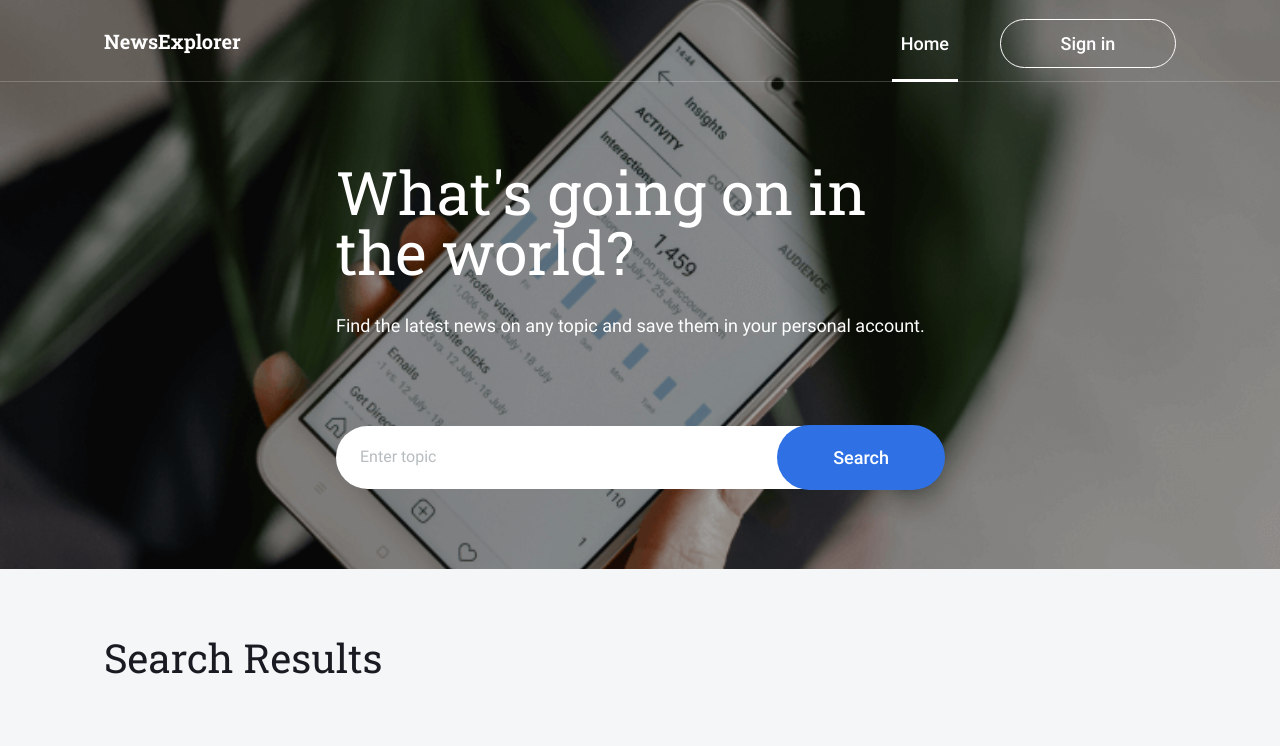
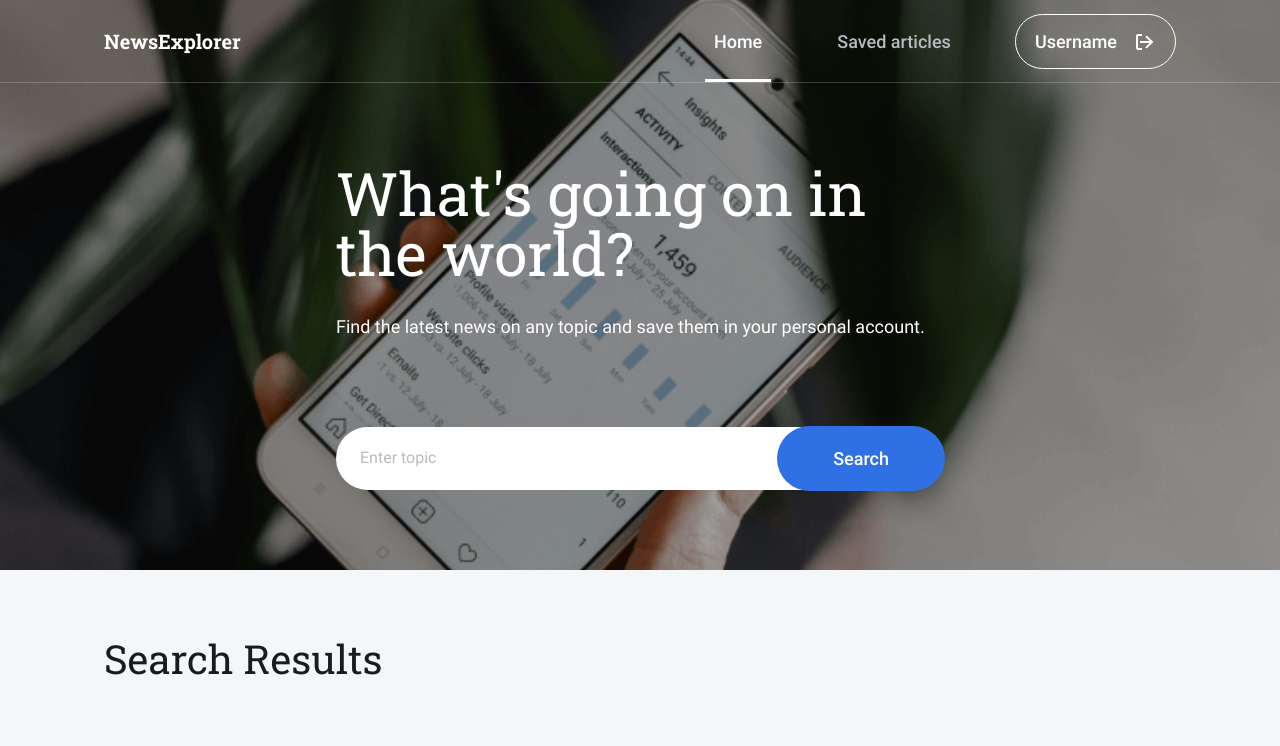
Before and after one commit to toriroe/newsexplorer_frontend, a React (Create React App) app: page /#/ in a window 1280 px wide. Shown: the top 746 px of the page. Built offline with nearby package versions, Linux system fonts and the light colour scheme.

Commit message:
markup/styles for main page 'logged in', add isLoggedIn context

```diff
--- a/src/components/App/App.js
+++ b/src/components/App/App.js
@@ -7,6 +7,7 @@ import SignInModal from "../SignInModal/SignInModal";
 import { Switch, Route } from "react-router-dom";
 import { useEffect, useState } from "react";
 import { CurrentPageContext } from "../../contexts/CurrentPageContext";
+import { CurrentUserContext } from "../../contexts/CurrentUserContext";
 import { useLocation } from "react-router-dom/cjs/react-router-dom.min";
 
 function App() {
@@ -14,6 +15,7 @@ function App() {
 
   /* ------------------------------- Use States ------------------------------- */
   const [currentPage, setCurrentPage] = useState("");
+  const [isLoggedIn, setIsLoggedIn] = useState(true);
 
   /* ------------------------------- Use Effects ------------------------------ */
 
@@ -21,11 +23,10 @@ function App() {
     setCurrentPage(location.pathname);
   }, [location.pathname]);
 
-  console.log(currentPage);
-
   return (
     <>
       <CurrentPageContext.Provider value={{ currentPage }}>
+        <CurrentUserContext.Provider value={{ isLoggedIn }}>
           <Switch>
             <Route exact path="/">
               <Main />
@@ -35,6 +36,7 @@ function App() {
             </Route>
           </Switch>
           <Footer />
+        </CurrentUserContext.Provider>
       </CurrentPageContext.Provider>
     </>
   );
--- a/src/components/Header/Header.js
+++ b/src/components/Header/Header.js
@@ -2,7 +2,7 @@ import "./Header.css";
 import Nav from "../Navigation/Nav";
 import Search from "../Search/Search";
 
-const Header = () => {
+const Header = (isLoggedIn) => {
   return (
     <header className="header">
       <Nav />
--- a/src/components/Main/Main.js
+++ b/src/components/Main/Main.js
@@ -5,7 +5,7 @@ import Preloader from "../Preloader/Preloader";
 import NoResults from "../NoResults/NoResults";
 import NewsCardList from "../NewsCardList/NewsCardList";
 
-const Main = () => {
+const Main = (isLoggedIn) => {
   return (
     <main className="main">
       <Header />
--- a/src/components/Navigation/Navigation.css
+++ b/src/components/Navigation/Nav.css
@@ -21,7 +21,11 @@
   line-height: 1.3;
   color: white;
   text-decoration: none;
-  padding: 25px 9px;
+  padding: 30px 9px 26px;
+}
+
+.nav__links {
+  display: flex;
 }
 
 .nav__link_active {
@@ -43,6 +47,55 @@
 }
 
 .nav__button {
+  cursor: pointer;
+}
+
+/* --------------------- Styles for main page logged in --------------------- */
+
+.nav__button-loggedin {
+  display: flex;
+  align-items: center;
+  justify-content: space-between;
+  font-family: "Roboto", Arial, sans-serif;
+  font-weight: 500;
+  font-size: 18px;
+  line-height: 1.3;
+  border-radius: 100px;
+  border: 1px solid #fff;
+  background-color: transparent;
+  color: #1a1b22;
+  padding: 12px 19px;
+  margin: 14px 0 13px 64px;
+}
+
+.nav__username-loggedin {
+  font-family: "Roboto", Arial, sans-serif;
+  font-weight: 500;
+  font-size: 18px;
+  line-height: 1.3;
+  margin: 0;
+  color: #fff;
+}
+
+.nav__logout {
+  width: 24px;
+  height: 24px;
+  margin-left: 15px;
+}
+
+.nav__link-news {
+  font-family: "Roboto", Arial, sans-serif;
+  font-weight: 500;
+  font-size: 18px;
+  line-height: 1.3;
+  color: white;
+  text-decoration: none;
+  padding: 30px 0 26px;
+  margin-left: 66px;
+  color: #b6bcbf;
+}
+
+.nav__link-news:hover {
   cursor: pointer;
 }
 
--- a/src/components/Navigation/Nav.js
+++ b/src/components/Navigation/Nav.js
@@ -1,14 +1,16 @@
-import "./Navigation.css";
+import "./Nav.css";
 import { NavLink } from "react-router-dom";
 import { CurrentPageContext } from "../../contexts/CurrentPageContext";
+import { CurrentUserContext } from "../../contexts/CurrentUserContext";
 import { useContext } from "react";
 import signOutDark from "../../images/logout-icon-dark.svg";
 import signOutWhite from "../../images/logout-icon-white.svg";
 
 const Nav = () => {
   const { currentPage } = useContext(CurrentPageContext);
+  const { isLoggedIn } = useContext(CurrentUserContext);
 
-  return currentPage === "/" ? (
+  return isLoggedIn && currentPage === "/" ? (
     <div className="nav">
       <p className="nav__logo">NewsExplorer</p>
       <nav className="nav__links">
@@ -19,10 +21,16 @@ const Nav = () => {
         >
           Home
         </NavLink>
-        <button className="nav__button">Sign in</button>
+        <NavLink to="/saved-news" className="nav__link-news">
+          Saved articles
+        </NavLink>
+        <button className="nav__button-loggedin">
+          <p className="nav__username-loggedin">Username</p>
+          <img src={signOutWhite} alt="logout" className="nav__logout" />
+        </button>
       </nav>
     </div>
-  ) : (
+  ) : isLoggedIn && currentPage === "/saved-news" ? (
     <div className="saved-news__nav">
       <p className="saved-news__nav-logo">NewsExplorer</p>
       <nav className="saved-news__nav-links">
@@ -51,6 +59,20 @@ const Nav = () => {
         </button>
       </nav>
     </div>
+  ) : (
+    <div className="nav">
+      <p className="nav__logo">NewsExplorer</p>
+      <nav className="nav__links">
+        <NavLink
+          to="/"
+          className="nav__link"
+          activeClassName="nav__link_active"
+        >
+          Home
+        </NavLink>
+        <button className="nav__button">Sign in</button>
+      </nav>
+    </div>
   );
 };
 
--- /dev/null
+++ b/src/contexts/CurrentUserContext.js
@@ -0,0 +1,3 @@
+import { createContext } from "react";
+
+export const CurrentUserContext = createContext("");
```
Lines whose indentation alone changed are shown as unchanged.
